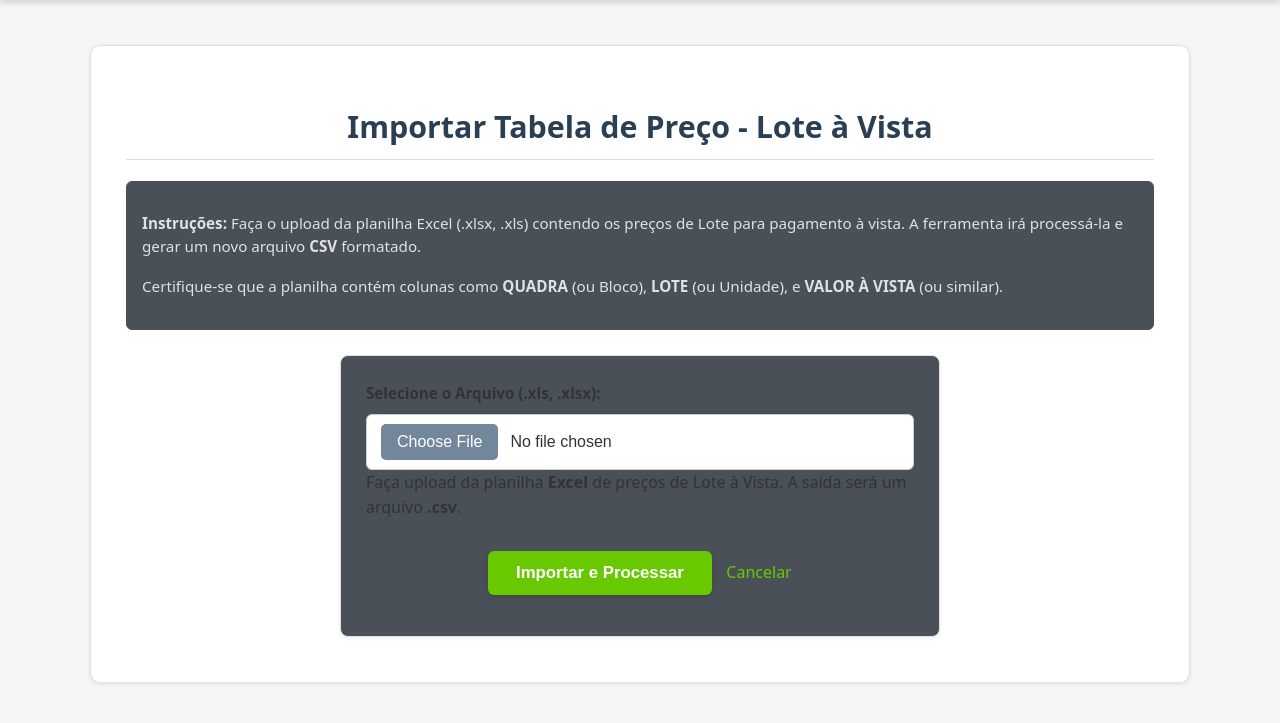
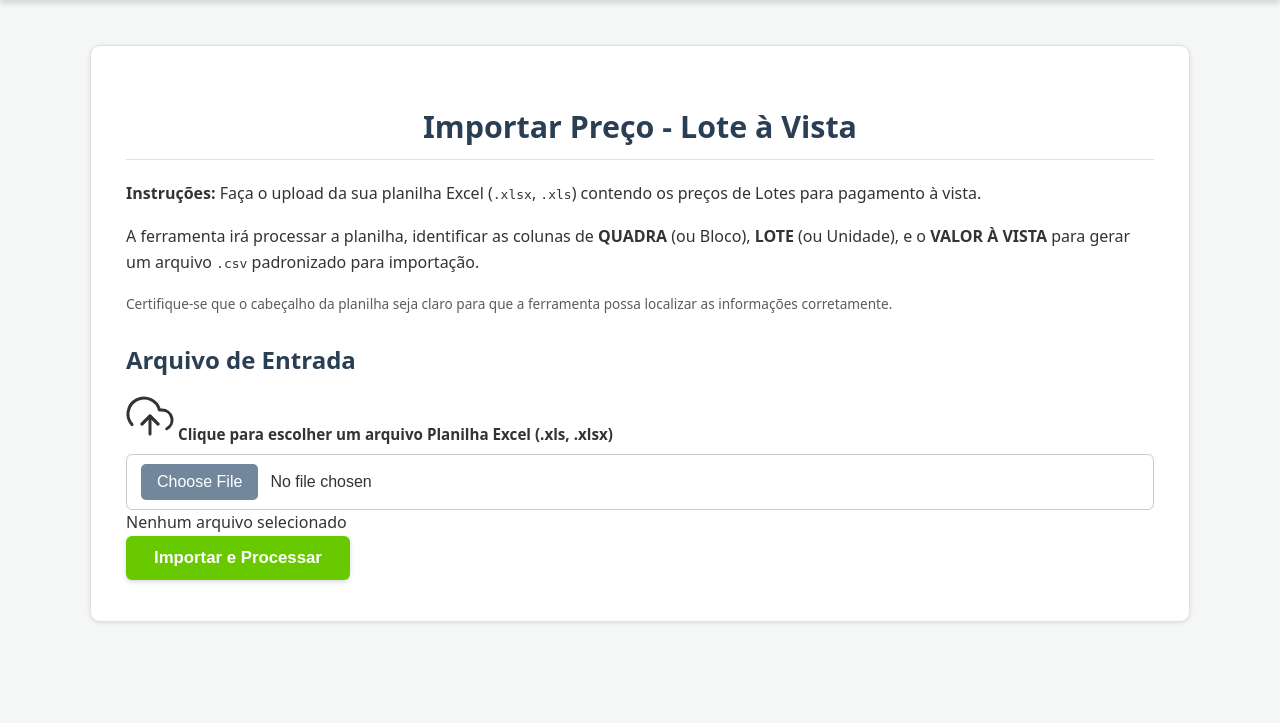
Before and after one commit to Timesistemaimobi/SISTEMA-WEB-DE-LANCAMENTO, a Flask app: page /importacao-preco-lote-avista in a window 1280 px wide. Shown: the part 60-783 px from the top of the page. Run offline with Flask 3, Linux system fonts and the light colour scheme.

Commit message:
Update importacao_preco_lote_avista.html
- ESTILIZAÇÃO 2.0

```diff
--- a/templates/importacao_preco_lote_avista.html
+++ b/templates/importacao_preco_lote_avista.html
@@ -1,103 +1,123 @@
-{# templates/importacao_preco_lote_avista.html #} {% extends 'base.html' %} {%
-block title %}Importar Tabela Preço - Lote à Vista{% endblock %} {% block styles
-%} {{ super() }} {# Copiando estilos dos outros templates para consistência #}
-<style>
-  .description {
-    background-color: #495057;
-    color: #dee2e6;
-    border: 1px solid #495057;
-    padding: 15px;
-    border-radius: 6px;
-    margin-bottom: 25px;
-    font-size: 0.95em;
-    line-height: 1.5;
-  }
-  .form-container {
-    max-width: 600px;
-    margin: 20px auto;
-    padding: 25px;
-    background-color: #495057;
-    border: 1px solid #dee2e6;
-    border-radius: 8px;
-    box-shadow: 0 2px 4px rgba(0, 0, 0, 0.05);
-  }
-</style>
-{% endblock %} {% block content %}
-<div class="container mt-4">
-  <h1>Importar Tabela de Preço - Lote à Vista</h1>
+{# templates/importacao_preco_lote_avista.html #}
+{% extends 'base.html' %}
 
-  <div class="description">
+{% block title %}Importar Preço - Lote à Vista{% endblock %}
+
+{% block styles %}
+{{ super() }}
+{# Não são necessários estilos CSS específicos aqui se tudo foi movido para styles.css
+   e as classes reutilizadas são suficientes.
+#}
+{% endblock %}
+
+{% block content %}
+<div class="container page-container">
+  <h1>Importar Preço - Lote à Vista</h1>
+
+  <div class="tool-description-box"> {# REUTILIZA A CLASSE #}
     <p>
-      <strong>Instruções:</strong> Faça o upload da planilha Excel (.xlsx, .xls)
-      contendo os preços de Lote para pagamento à vista. A ferramenta irá
-      processá-la e gerar um novo arquivo <strong>CSV</strong> formatado.
+      <strong>Instruções:</strong> Faça o upload da sua planilha Excel (<code>.xlsx</code>, <code>.xls</code>)
+      contendo os preços de Lotes para pagamento à vista.
     </p>
     <p>
-      Certifique-se que a planilha contém colunas como
-      <strong>QUADRA</strong> (ou Bloco), <strong>LOTE</strong> (ou Unidade), e
-      <strong>VALOR À VISTA</strong> (ou similar).
+      A ferramenta irá processar a planilha, identificar as colunas de <strong>QUADRA</strong> (ou Bloco),
+      <strong>LOTE</strong> (ou Unidade), e o <strong>VALOR À VISTA</strong> para gerar um arquivo <code>.csv</code>
+      padronizado para importação.
+    </p>
+    <p>
+      <small>Certifique-se que o cabeçalho da planilha seja claro para que a ferramenta possa localizar as informações corretamente.</small>
     </p>
   </div>
 
-  {# Bloco para exibir mensagens flash #} {% with messages =
-  get_flashed_messages(with_categories=true) %} {% if messages %} {% for
-  category, message in messages %}
-  <div
-    class="alert alert-{{ category if category != 'message' else 'info' }} alert-dismissible fade show"
-    role="alert"
-  >
-    {{ message }}
-    <button
-      type="button"
-      class="btn-close"
-      data-bs-dismiss="alert"
-      aria-label="Close"
-    ></button>
-  </div>
-  {% endfor %} {% endif %} {% endwith %}
+  {# Mensagens Flash já são tratadas pelo base.html #}
 
-  <div class="form-container">
-    {# Aponta para a rota correta #}
+  <div class="upload-form-section"> {# REUTILIZA A CLASSE #}
+    <h2>Arquivo de Entrada</h2>
     <form
       method="post"
       enctype="multipart/form-data"
       action="{{ url_for('importacao_preco_lote_avista_tool') }}"
+      id="uploadFormPrecoLoteAv" {# ID único para o formulário #}
     >
-      <div class="mb-3">
-        <label for="arquivo_entrada_lote_av" class="form-label"
-          ><strong
-            >Selecione o Arquivo ({% for ext in ALLOWED_EXTENSIONS %}.{{ ext
-            }}{% if not loop.last %}, {% endif %}{% endfor %}):</strong
-          ></label
+      {{ form.csrf_token if form and form.csrf_token }}
+
+      <div class="file-input-wrapper"> {# REUTILIZA A CLASSE #}
+        <label
+          for="arquivo_entrada_preco_lote_av" {# ID DIFERENTE para o input/label #}
+          class="custom-file-upload" {# REUTILIZA A CLASSE #}
+          id="fileUploadLabelPrecoLoteAv" {# ID DIFERENTE para o JS #}
         >
-        {# Input de arquivo padrão #}
+          <span class="upload-icon">
+            {# Ícone SVG de Upload (mesmo dos formatadores) #}
+            <svg xmlns="http://www.w3.org/2000/svg" width="48" height="48" viewBox="0 0 24 24" fill="none" stroke="currentColor" stroke-width="1.5" stroke-linecap="round" stroke-linejoin="round" class="feather feather-upload-cloud">
+              <polyline points="16 16 12 12 8 16"></polyline><line x1="12" y1="12" x2="12" y2="21"></line><path d="M20.39 18.39A5 5 0 0 0 18 9h-1.26A8 8 0 1 0 3 16.3"></path><polyline points="16 16 12 12 8 16"></polyline>
+            </svg>
+          </span>
+          <span class="upload-text">Clique para escolher um arquivo</span>
+          <span class="upload-hint">
+            Planilha Excel ({% for ext in ALLOWED_EXTENSIONS %}.{{ ext }}{% if not loop.last %}, {% endif %}{% endfor %})
+          </span>
+        </label>
         <input
           type="file"
-          class="form-control"
-          id="arquivo_entrada_lote_av"
-          name="arquivo_entrada"
+          id="arquivo_entrada_preco_lote_av" {# ID DIFERENTE #}
+          name="arquivo_entrada" {# O name DEVE ser o mesmo que o Flask espera #}
           accept="{% for ext in ALLOWED_EXTENSIONS %}.{{ ext }}{% if not loop.last %},{% endif %}{% endfor %}"
           required
+          class="hidden-file-input" {# Adiciona classe para esconder #}
         />
-        <div class="form-text">
-          Faça upload da planilha <strong>Excel</strong> de preços de Lote à
-          Vista. A saída será um arquivo <strong>.csv</strong>.
-        </div>
+        <div id="file-name-display-preco-lote-av" class="file-name-display">Nenhum arquivo selecionado</div> {# ID DIFERENTE, classe comum #}
       </div>
 
-      <div style="text-align: center; margin-top: 30px">
-        <button type="submit" class="btn btn-primary btn-lg">
-          <i class="fas fa-upload me-2"></i> Importar e Processar
+      <div class="submit-button-wrapper"> {# REUTILIZA A CLASSE #}
+        <button type="submit" class="btn btn-primary btn-lg"> {# Reutiliza classes de botão #}
+          <i class="fas fa-dollar-sign"></i> {# Ícone diferente, ex: para preço/dinheiro #}
+          Importar e Processar
         </button>
-        <a
-          href="{{ url_for('home') }}"
-          class="btn btn-secondary btn-lg"
-          style="margin-left: 10px"
-          >Cancelar</a
-        >
+        {# O botão Cancelar geralmente não é necessário se o menu de navegação é claro #}
+        {# <a href="{{ url_for('home') }}" class="btn btn-outline-secondary btn-lg" style="margin-left: 10px;">Cancelar</a> #}
       </div>
     </form>
   </div>
 </div>
-{% endblock %} {% block scripts %} {{ super() }} {# Nenhum script JS específico
-necessário para este upload simples #} {% endblock %}
+{% endblock %}
+
+{% block scripts %}
+{{ super() }}
+<script>
+document.addEventListener('DOMContentLoaded', function() {
+  const fileInput = document.getElementById('arquivo_entrada_preco_lote_av'); // Usa o ID específico
+  const fileNameDisplay = document.getElementById('file-name-display-preco-lote-av');
+  const fileUploadLabel = document.getElementById('fileUploadLabelPrecoLoteAv');
+
+  if (fileInput && fileNameDisplay) {
+    fileInput.addEventListener('change', function() {
+      if (fileInput.files.length > 0) {
+        fileNameDisplay.textContent = fileInput.files[0].name;
+      } else {
+        fileNameDisplay.textContent = 'Nenhum arquivo selecionado';
+      }
+    });
+  }
+
+  if (fileUploadLabel) { // JS para drag & drop (mantém consistência)
+    fileUploadLabel.addEventListener('dragover', function(event) {
+      event.preventDefault();
+      fileUploadLabel.classList.add('dragging');
+    });
+    fileUploadLabel.addEventListener('dragleave', function() {
+      fileUploadLabel.classList.remove('dragging');
+    });
+    fileUploadLabel.addEventListener('drop', function(event) {
+      event.preventDefault();
+      fileUploadLabel.classList.remove('dragging');
+      // if (event.dataTransfer.files.length > 0) {
+      //   fileInput.files = event.dataTransfer.files;
+      //   const changeEvent = new Event('change');
+      //   fileInput.dispatchEvent(changeEvent);
+      // }
+    });
+  }
+});
+</script>
+{% endblock %}
```
